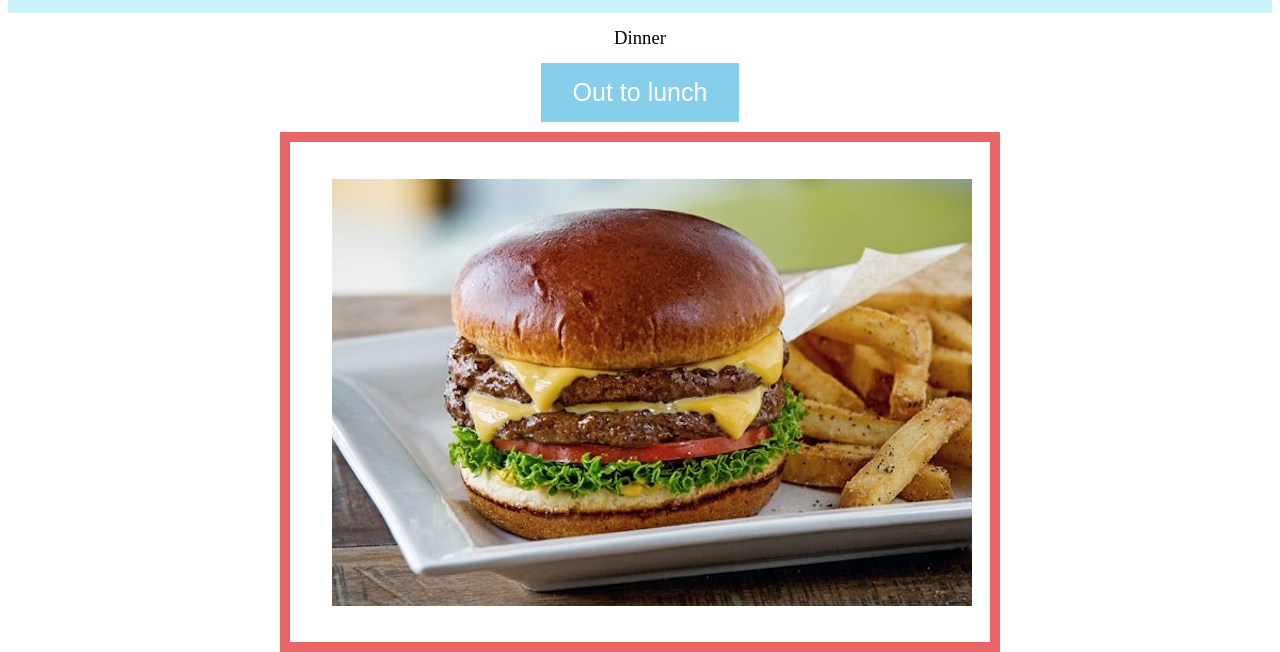
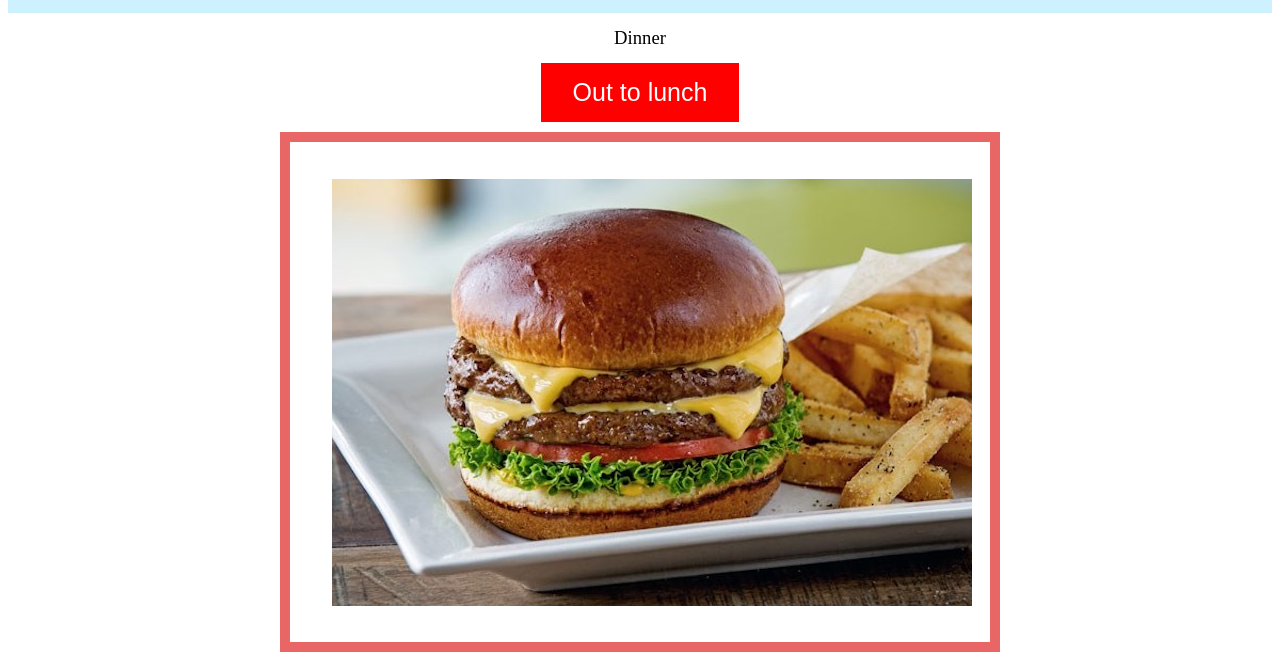
Before and after one commit to sydneyreyn/myfirstwebapp, a plain HTML site: page lunch.html in a window 1280 px wide. Shown: the part 252-904 px from the top of the page. Drawn offline with Linux system fonts and the light colour scheme.

Commit message:
Update index.css

```diff
--- a/index.css
+++ b/index.css
@@ -1,7 +1,7 @@
 .button {
-    background-color: skyblue;
+    background-color: #FF0000;
     border: none;
-    color: white;
+    color: #FFFFFF;
     padding: 15px 32px;
     justify-content: center;
     text-align: center;
```
